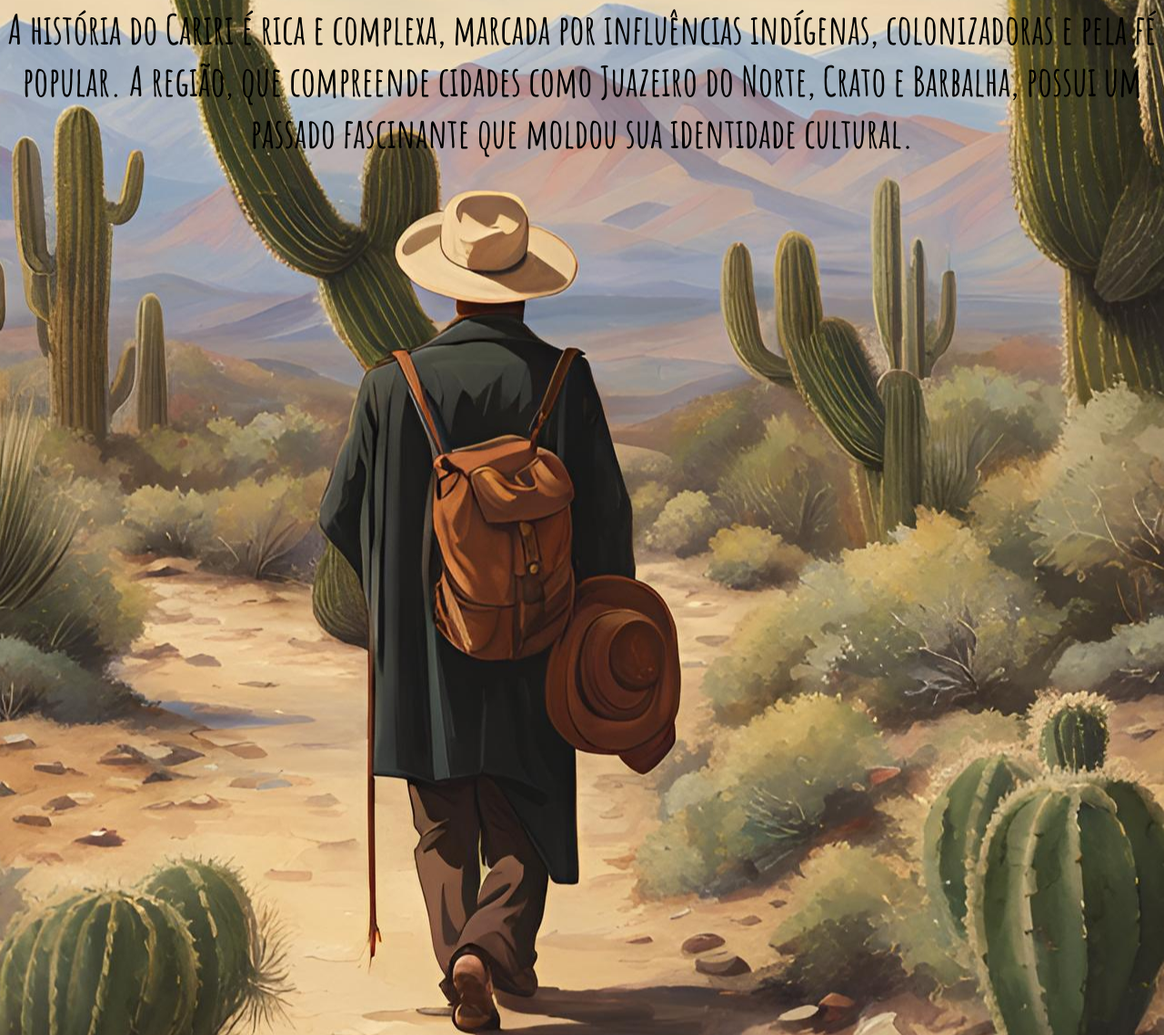
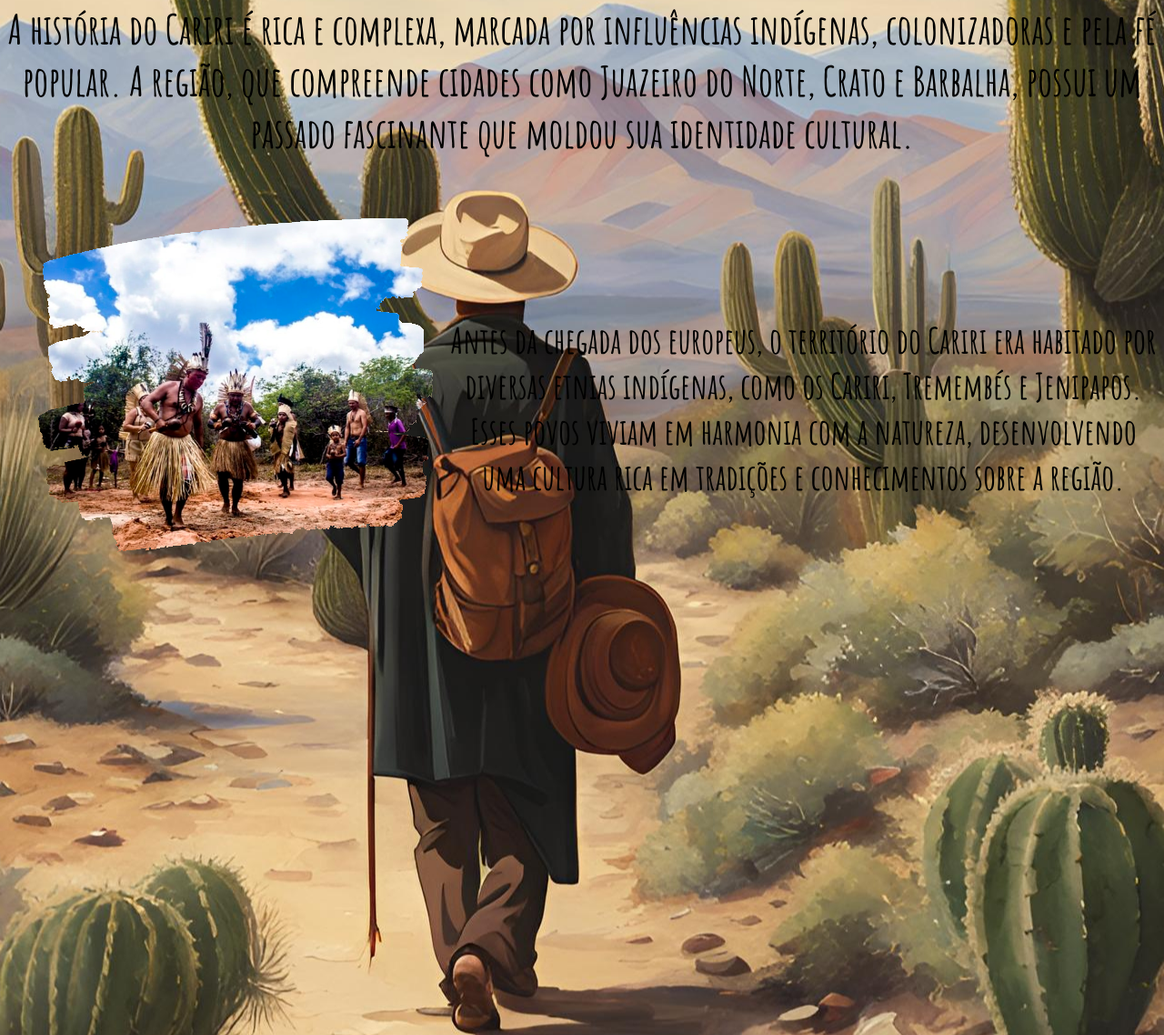
Before and after one commit to DaviOliverFront/Rumo-ao-cariri, a plain HTML site: page index.html in a window 1280 px wide. Shown: the part 444-1582 px from the top of the page at 91% size. Drawn offline with Linux system fonts and the light colour scheme; a web font is replaced by a local one.

Commit message:
adicionado img1, para1 e imagens.

```diff
--- a/index.html
+++ b/index.html
@@ -9,7 +9,7 @@
 </head>
 <body>
     <header>
-        <img src="image/Logo-Rumo_ao_Cariri.png" alt="logo" class="logo">
+        <img src="image/Logo-Rumo_ao_Cariri-lite.png" alt="logo" class="logo">
             <h1>Monumentos</h1>
             <h1>Personagens</h1>
             <h1>Eventos</h1>
@@ -19,10 +19,15 @@
     </header>
         <main>
             <img src="image/cariri titulo.png" alt="titulo" class="titulo">
-            <p class="sub-titulo">
-                A história do Cariri é rica e complexa, marcada por influências indígenas, colonizadoras e pela fé popular. A região, que compreende cidades como Juazeiro do Norte, Crato e Barbalha, possui um passado fascinante que moldou sua identidade cultural.
-            </p>
-
+                 <p class="sub-titulo">
+                     A história do Cariri é rica e complexa, marcada por influências indígenas, colonizadoras e pela fé popular. A região, que compreende cidades como Juazeiro do Norte, Crato e Barbalha, possui um passado fascinante que moldou sua identidade cultural.
+                 </p>
+            <section class="parte1">
+                <img src="image/img1.png" alt="imagem1" class="img1">
+                    <p class="para1">
+                        Antes da chegada dos europeus, o território do Cariri era habitado por diversas etnias indígenas, como os Cariri, Tremembés e Jenipapos. Esses povos viviam em harmonia com a natureza, desenvolvendo uma cultura rica em tradições e conhecimentos sobre a região.
+                    </p>
+            </section>
         </main>
             <footer>
 
--- a/styles.css
+++ b/styles.css
@@ -61,15 +61,19 @@ main{
     flex-direction: column;
     align-items: center;
 }
-
+.titulo{
+    align-items: center;
+    height: 215px;
+    width: 500px;
+}
 .sub-titulo{
     font-size: 45px;
     text-align: center;
     width: 1300px;
 }
 
-.titulo{
-    align-items: center;
-    height: 215px;
-    width: 500px;
+.para1{
+    margin-top: 130px;
+    font-size: 39px;
+    text-align: center;
 }
```
Also changed, not shown: image/Logo-Rumo_ao_Cariri-lite.png (added), image/img1.png (added).
